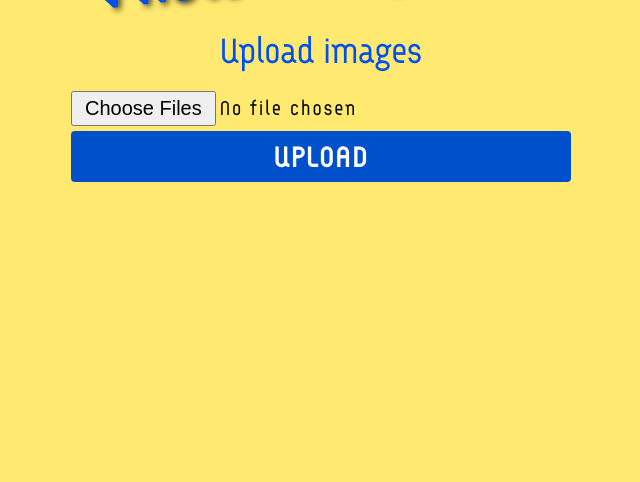
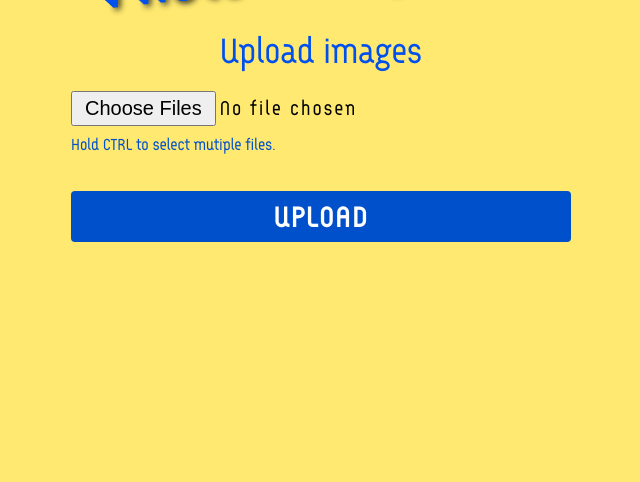
Before and after one commit to brandon-wallace/photo-collage-tool, a Flask app: page / in a window 1280 px wide. Shown: the part 119-601 px from the top of the page, without its empty margins (319-959 px from the left). Run offline with Flask 2, Linux system fonts and the light colour scheme.

Commit message:
Add message

```diff
--- a/application/templates/main/index.html
+++ b/application/templates/main/index.html
@@ -12,7 +12,8 @@
 
     {{ form.csrf_token }}
     {{ form.images(class='browse', multiple='true') }}
-    {{ form.submit(class='btn btn--solid') }}
+    <p>Hold CTRL to select mutiple files.</p>
+    {{ form.submit(class='btn btn--solid upload-btn') }}
 
   </form>
 
```
